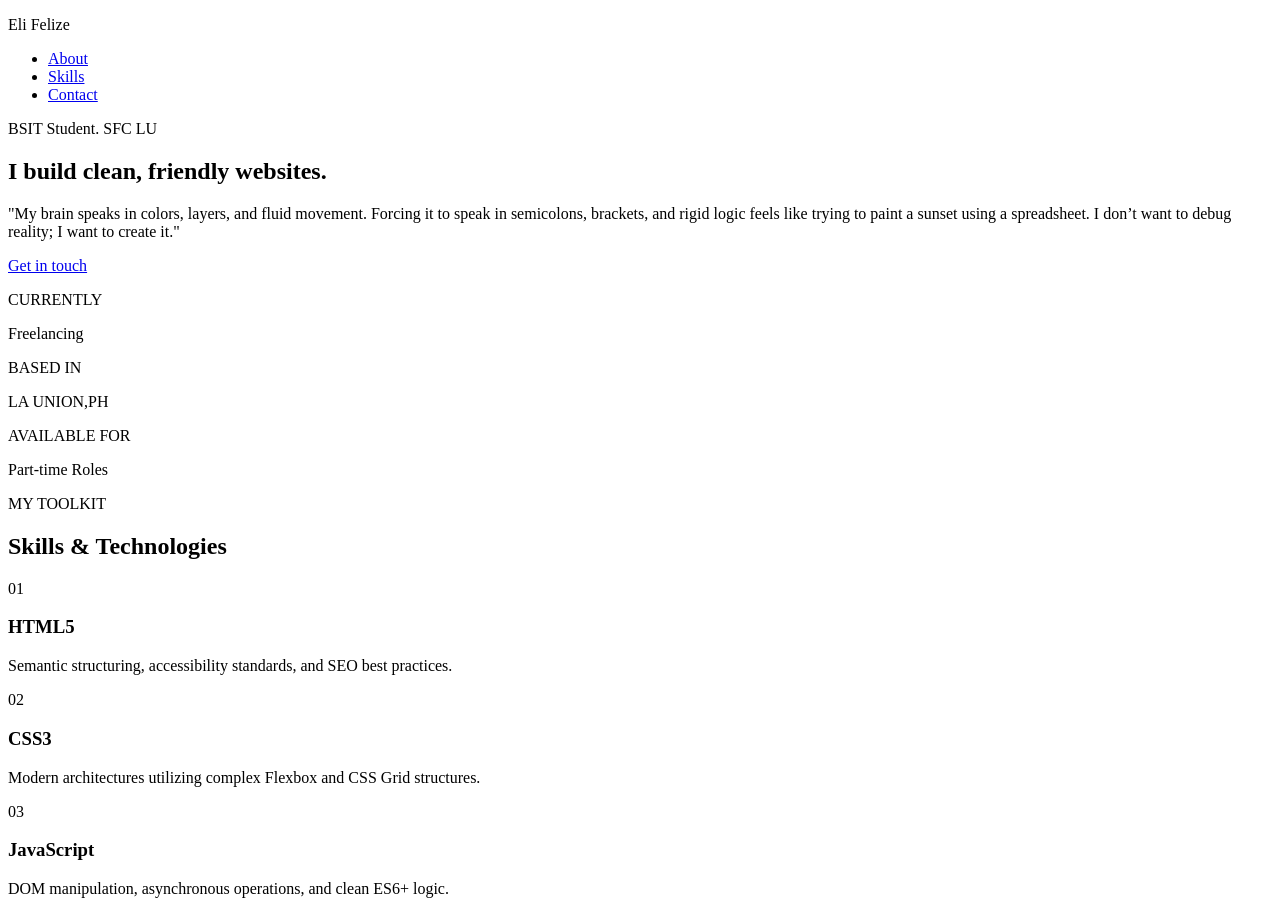
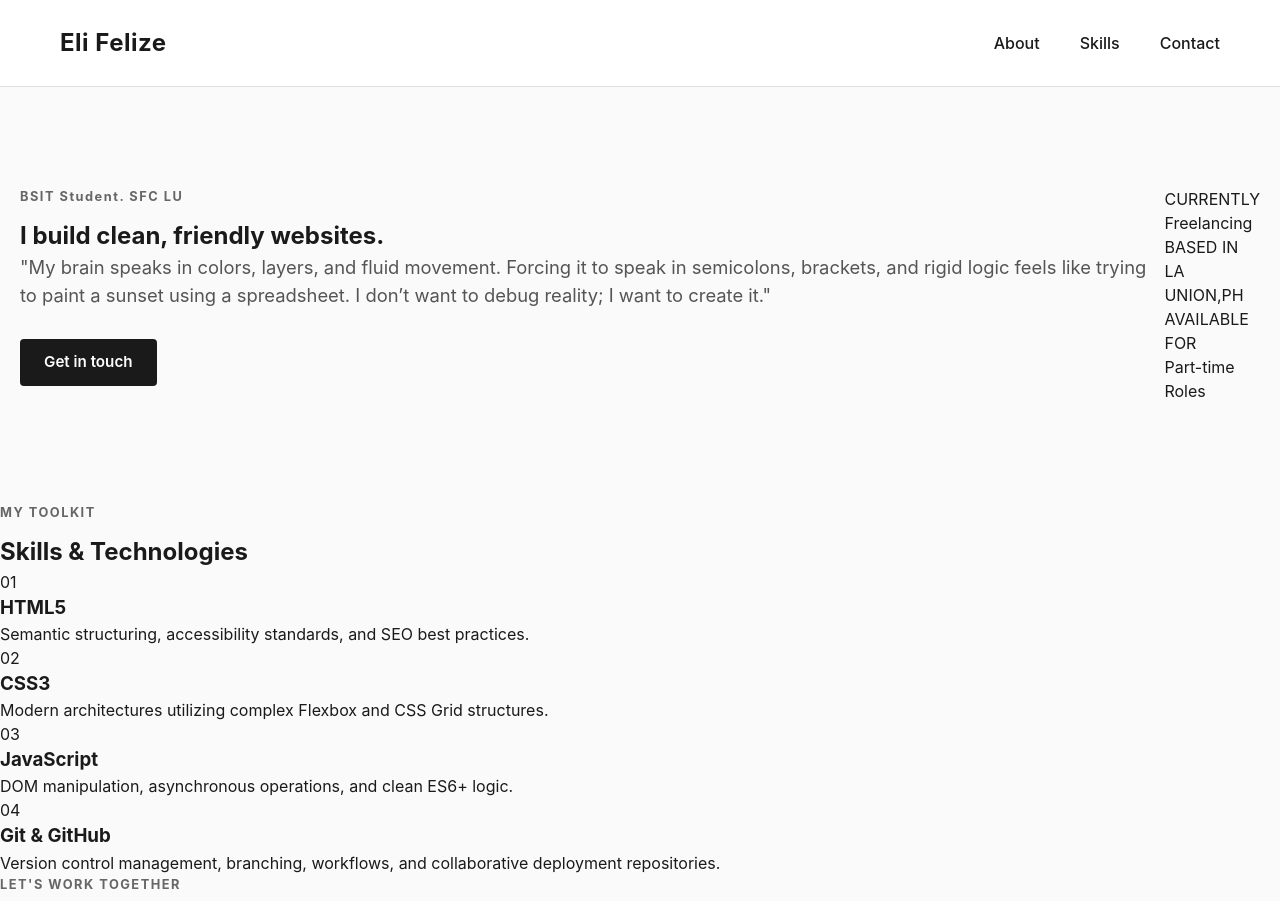
Before and after one commit to illefeliz72/webdev1-2026-eli, a plain HTML site: page activity9/index.html in a window 1280 px wide. Shown: the top 901 px of the page. Drawn offline with Linux system fonts and the light colour scheme.

Commit message:
activity9

```diff
--- a/activity9/index.html
+++ b/activity9/index.html
@@ -5,7 +5,7 @@
     <meta charset="UTF-8">
     <meta name="viewport" content="width=device-width, initial-scale=1.0">
     <title>Eli Felize — Incompetent Developer</title>
-    <link rel="stylesheet" href="styles.css">
+     <link rel="stylesheet" href="style.css">
 </head>
 
 <body>
@@ -89,7 +89,7 @@
             <h2 class="contact__title">Have a project in mind?</h2>
             <p class="contact__desc">I'm always looking to connect with teams and builders creating impactful digital
                 spaces.</p>
-            <a href="elifelize@example.com" class="btn btn--light">Get in touch</a>
+            <a href="mailto:elifelize@example.com" class="btn btn--light">Get in touch</a>
         </section>
     </main>
 
--- a/activity9/style.css
+++ b/activity9/style.css
@@ -30,3 +30,67 @@ ul {
     font-size: 0.95rem;
     transition: opacity 0.2s;
 }
+
+.btn:hover {
+    opacity: 0.9;
+}
+
+.navbar {
+    display: flex;
+    justify-content: space-between;
+    align-items: center;
+    padding: 25px 60px;
+    border-bottom: 1px solid #e0e0e0;
+    background-color: #ffffff;
+}
+
+.navbar__logo {
+    font-size: 1.5rem;
+    font-weight: bolder;
+    letter-spacing: 0.5px;
+}
+
+.navbar__links {
+    display: flex;
+    gap: 40px;
+    font-weight: 500;
+}
+
+.navbar__links a:hover {
+    color: #cc4e36;
+}
+
+.hero {
+    display: flex;
+    justify-content: space-between;
+    align-items: flex-start;
+    margin: auto;
+    padding: 100px 20px;
+}
+
+.hero_text {
+    flex: 1.2;
+}
+
+.hero__eyebrow,
+.skills__eyebrow,
+.contact__eyebrow {
+    font-size: 0.8rem;
+    font-weight: 700;
+    letter-spacing: 1.5px;
+    color: #666666;
+    margin-bottom: 12px;
+}
+
+.hero__desc {
+    font-size: 1.15rem;
+    color: #555555;
+    margin-bottom: 30px;
+}
+
+.heropanel {
+    display: flex;
+    flex-direction: column;
+    gap: 16px;
+    flex: 1;
+}
```
